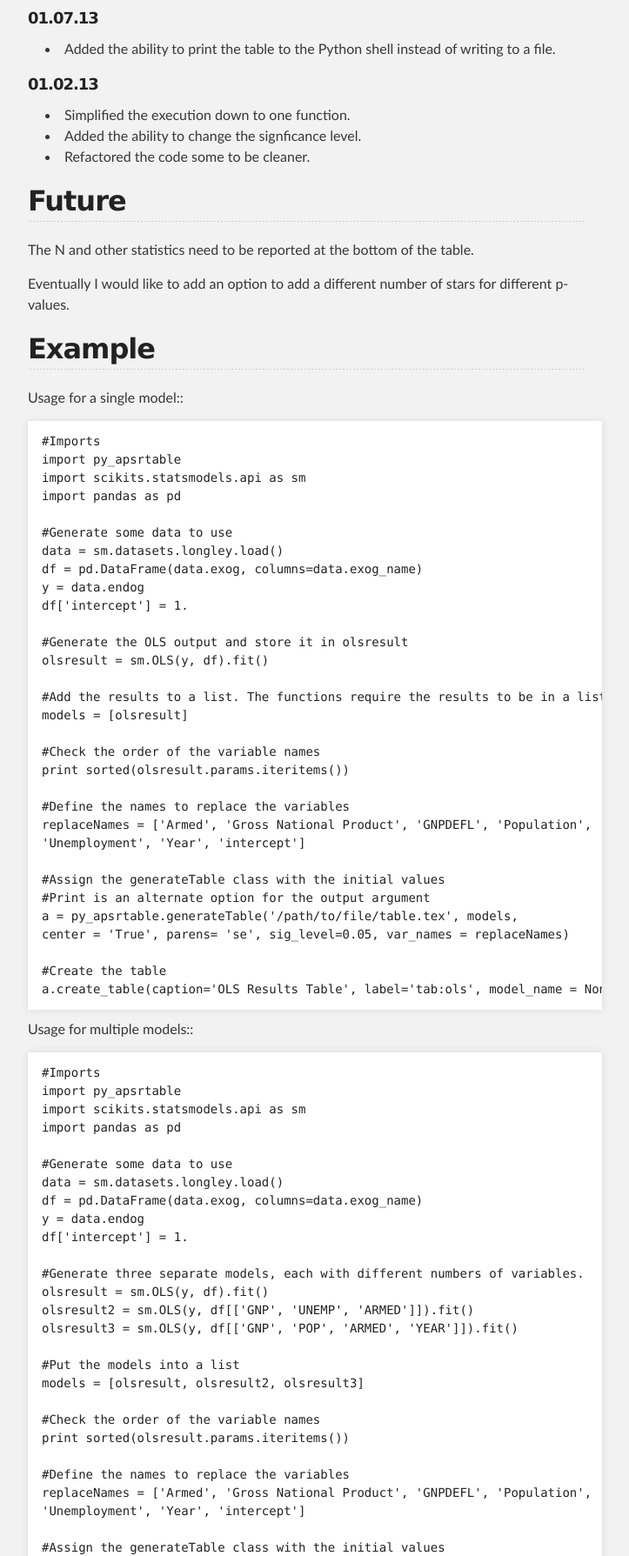
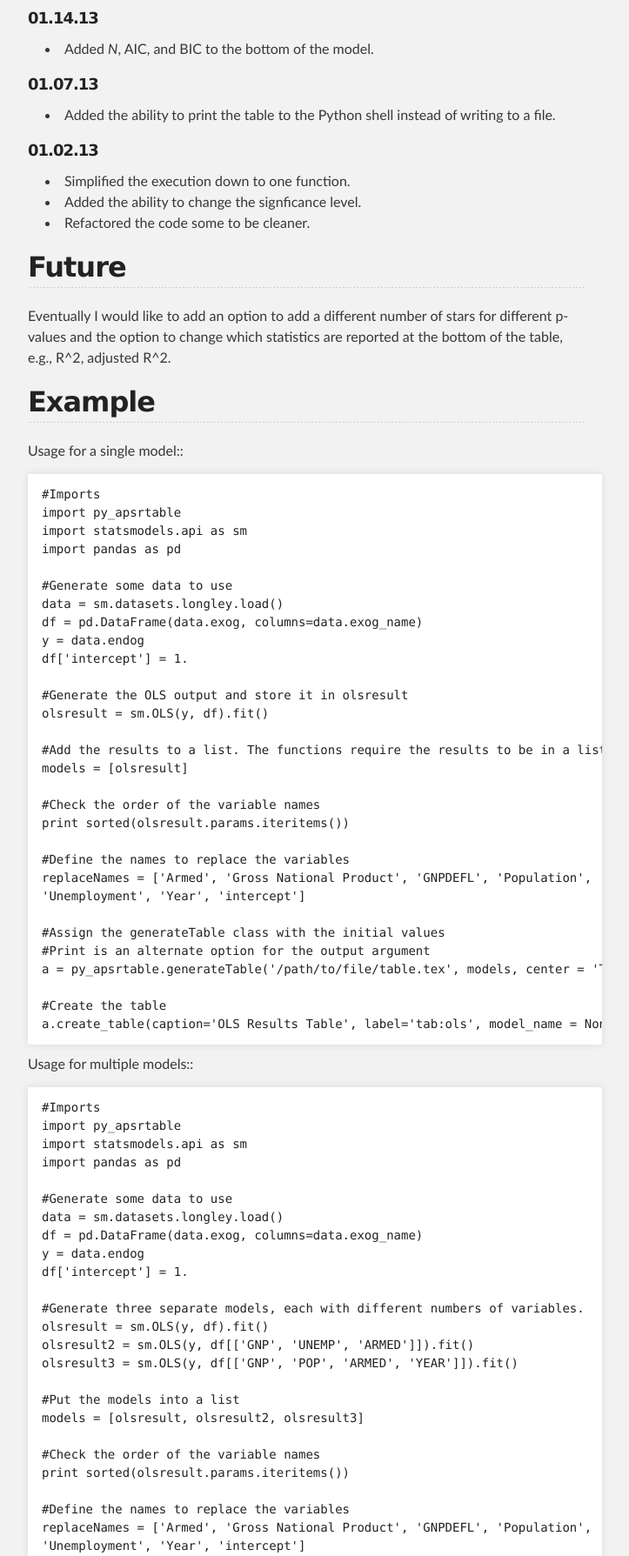
Before and after one commit to johnb30/py_apsrtable, a plain HTML site: page index.html in a window 1280 px wide. Shown: the part 714-2503 px from the top of the page at 87% size, without its empty margins (288-1011 px from the left). Drawn offline with Linux system fonts and the light colour scheme.

```diff
--- a/index.html
+++ b/index.html
@@ -53,7 +53,11 @@ significance level defined by the user. </p>
 
 <h2>Updates</h2>
 
-<h5>01.07.13</h5>
+<h5>01.14.13</h5>
+
+<ul>
+<li>Added <em>N</em>, AIC, and BIC to the bottom of the model. </li>
+</ul><h5>01.07.13</h5>
 
 <ul>
 <li>Added the ability to print the table to the Python shell instead of writing to
@@ -66,10 +70,9 @@ a file. </li>
 <li>Refactored the code some to be cleaner. </li>
 </ul><h2>Future</h2>
 
-<p>The N and other statistics need to be reported at the bottom of the table.</p>
-
 <p>Eventually I would like to add an option to add a different number of stars for
-different p-values. </p>
+different p-values and the option to change which statistics are reported at the
+bottom of the table, e.g., R^2, adjusted R^2. </p>
 
 <h2>Example</h2>
 
@@ -77,7 +80,7 @@ different p-values. </p>
 
 <pre><code>#Imports
 import py_apsrtable
-import scikits.statsmodels.api as sm
+import statsmodels.api as sm
 import pandas as pd
 
 #Generate some data to use
@@ -101,8 +104,7 @@ replaceNames = ['Armed', 'Gross National Product', 'GNPDEFL', 'Population',
 
 #Assign the generateTable class with the initial values
 #Print is an alternate option for the output argument
-a = py_apsrtable.generateTable('/path/to/file/table.tex', models,
-center = 'True', parens= 'se', sig_level=0.05, var_names = replaceNames)
+a = py_apsrtable.generateTable('/path/to/file/table.tex', models, center = 'True', parens= 'se', sig_level=0.05, var_names = replaceNames)
 
 #Create the table
 a.create_table(caption='OLS Results Table', label='tab:ols', model_name = None, stars=True)
@@ -112,7 +114,7 @@ a.create_table(caption='OLS Results Table', label='tab:ols', model_name = None,
 
 <pre><code>#Imports
 import py_apsrtable
-import scikits.statsmodels.api as sm
+import statsmodels.api as sm
 import pandas as pd
 
 #Generate some data to use
@@ -140,7 +142,7 @@ replaceNames = ['Armed', 'Gross National Product', 'GNPDEFL', 'Population',
 a = py_apsrtable.generateTable('print', models, center = 'True', parens= 'se', sig_level=0.10, var_names = replaceNames)
 
 #Create the table
-a.create_table(caption='OLS Results Table', lable='tab:ols', model_name = None, stars=True)
+a.create_table(caption='OLS Results Table', label='tab:ols', model_name = None, stars=True)
 </code></pre>
 
 <p>An example of the final PDF output generated by the above code can be seen
```
Also changed, not shown: params.json (+1 -1 lines).
